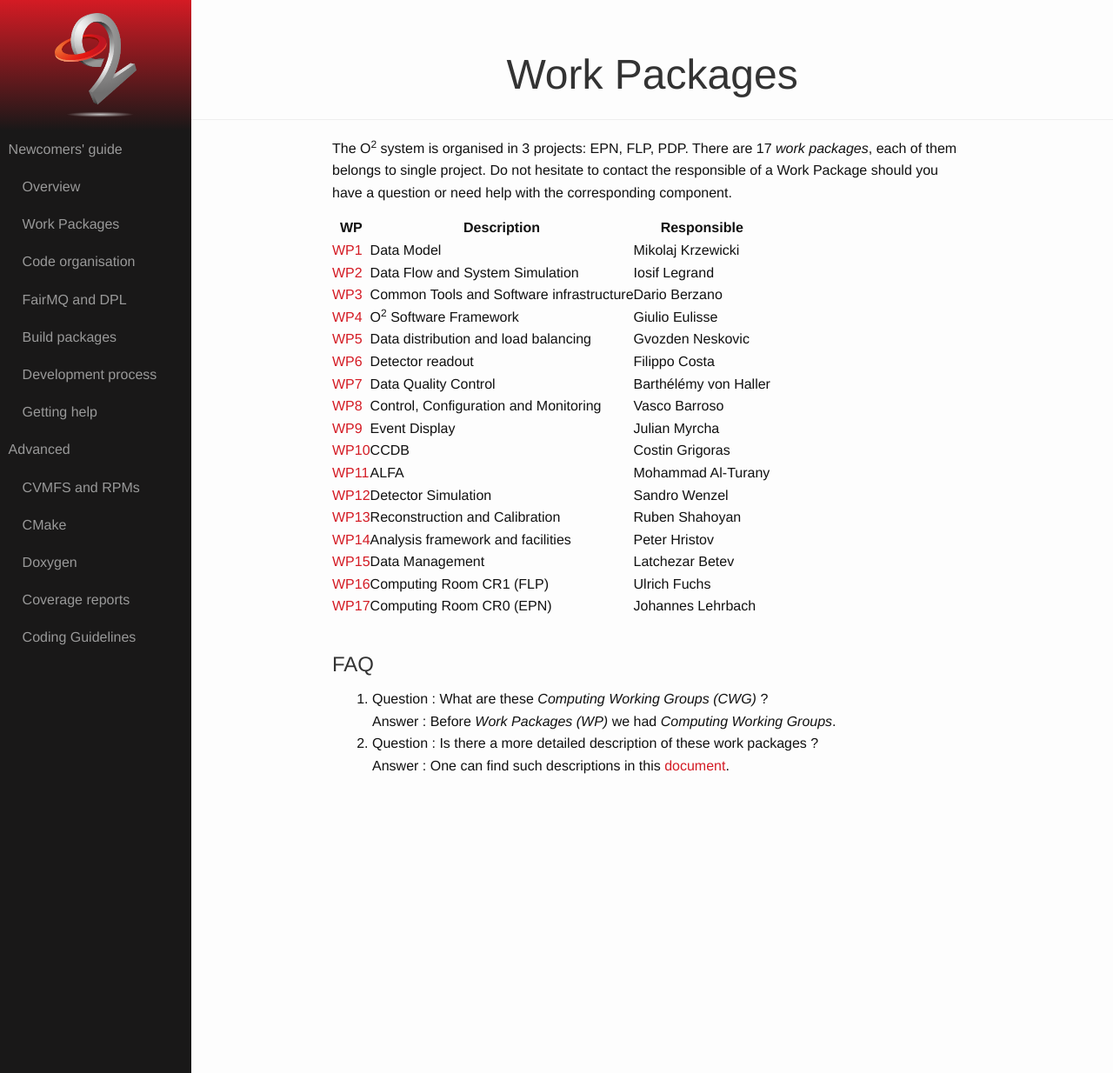
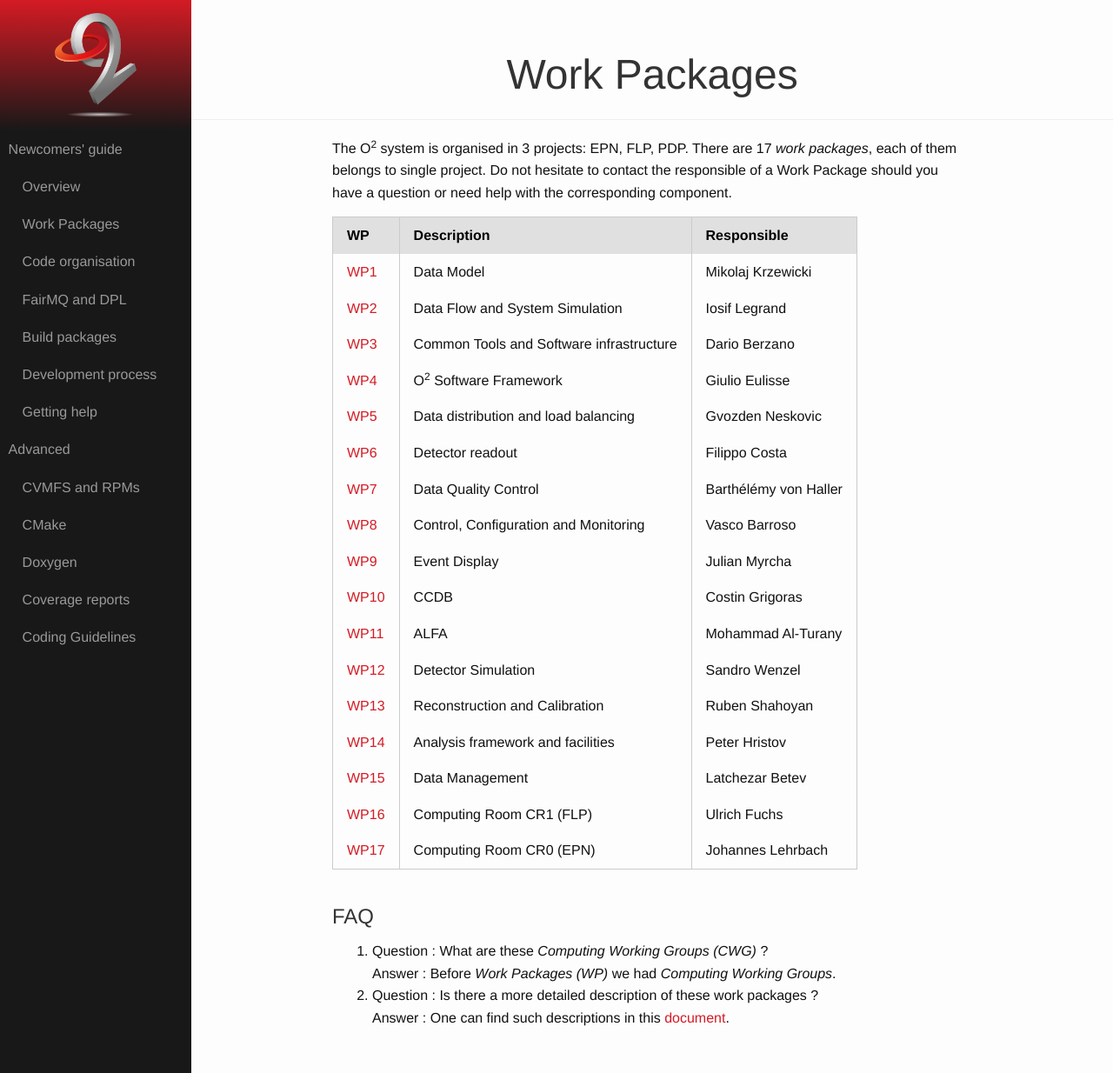
Before and after one commit to AliceO2Group/AliceO2Group.github.io, a Jekyll site: the page built from quickstart/wp.markdown, in a window 1280 px wide and 1234 px high. Shown: the whole window at 87% size. Built offline with Jekyll 4.4.1, drawn with Linux system fonts in a browser that asks for light colours.

Commit message:
Fix table look

```diff
--- a/quickstart/wp.markdown
+++ b/quickstart/wp.markdown
@@ -25,7 +25,7 @@ The  O<sup>2</sup> system is organised in 3 projects: EPN, FLP, PDP. There are 1
 | [WP15](https://alice-o2.web.cern.ch/node/150) | Data Management | Latchezar Betev |
 | [WP16](https://alice-o2.web.cern.ch/node/151) | Computing Room CR1 (FLP) | Ulrich Fuchs |
 | [WP17](https://alice-o2.web.cern.ch/node/152) | Computing Room CR0 (EPN)| Johannes Lehrbach |
-
+{:.pure-table}
 <br/>
 
 FAQ
```
